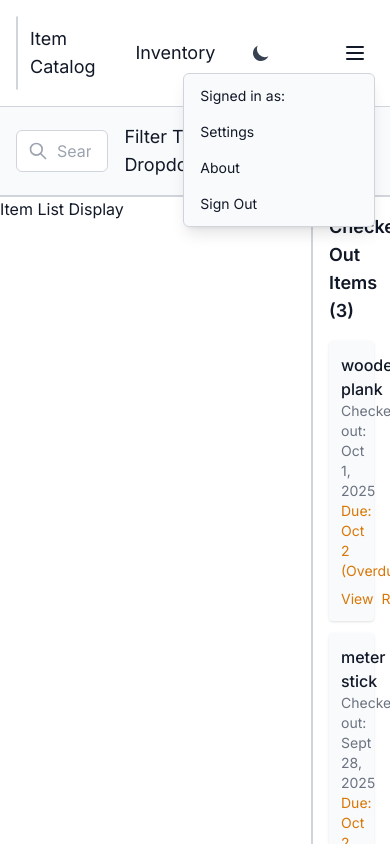
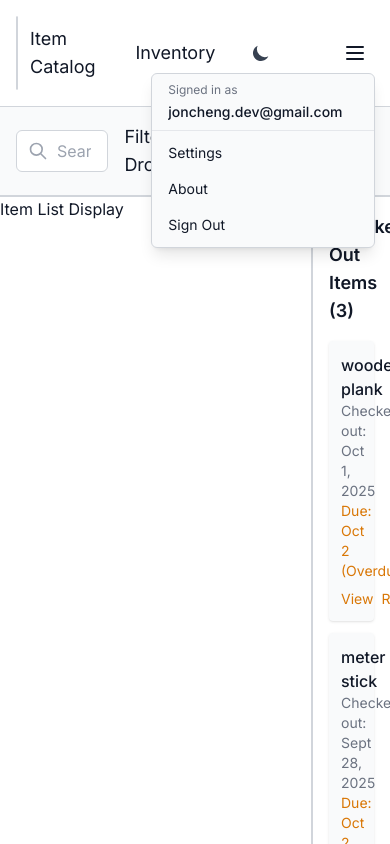
Before and after one commit to joncheng-dev/inventory-log, a React (Vite) app: page / in a window 390 px wide. Both pictures are taken after a click on the icon 355 px from the left and 53 px from the top of the page. Shown: the top 844 px of the page. Built offline with nearby package versions, Linux system fonts and the light colour scheme.

Commit message:
update hamburger menu to display currently signed in user

```diff
--- a/src/components/ui/DropdownMenu.tsx
+++ b/src/components/ui/DropdownMenu.tsx
@@ -2,6 +2,7 @@ import { useState } from 'react';
 
 export default function DropdownMenu() {
   const [isDropdownOpen, setIsDropdownOpen] = useState(false);
+  const currentUser = 'joncheng.dev@gmail.com';
 
   const toggleDropdown = () => {
     setIsDropdownOpen(!isDropdownOpen);
@@ -22,9 +23,14 @@ export default function DropdownMenu() {
       </svg>
 
       {isDropdownOpen && (
-        <div className="absolute right-0 mt-2 w-48 bg-theme-surface rounded-md shadow-lg border border-theme z-50">
+        <div className="absolute right-0 mt-2 w-56 bg-theme-surface rounded-md shadow-lg border border-theme z-50">
+          <div className="py-2 px-4 border-b border-theme-muted">
+            <p className="text-xs text-theme-secondary mb-1">Signed in as</p>
+            <p className="text-sm font-medium text-theme-primary truncate">
+              {currentUser}
+            </p>
+          </div>
           <div className="py-1">
-            <p className="block px-4 py-2 text-sm text-theme-primary hover:bg-theme transition-colors duration-200">Signed in as:</p>
             <a
               href="#"
               className="block px-4 py-2 text-sm text-theme-primary hover:bg-theme transition-colors duration-200"
```
